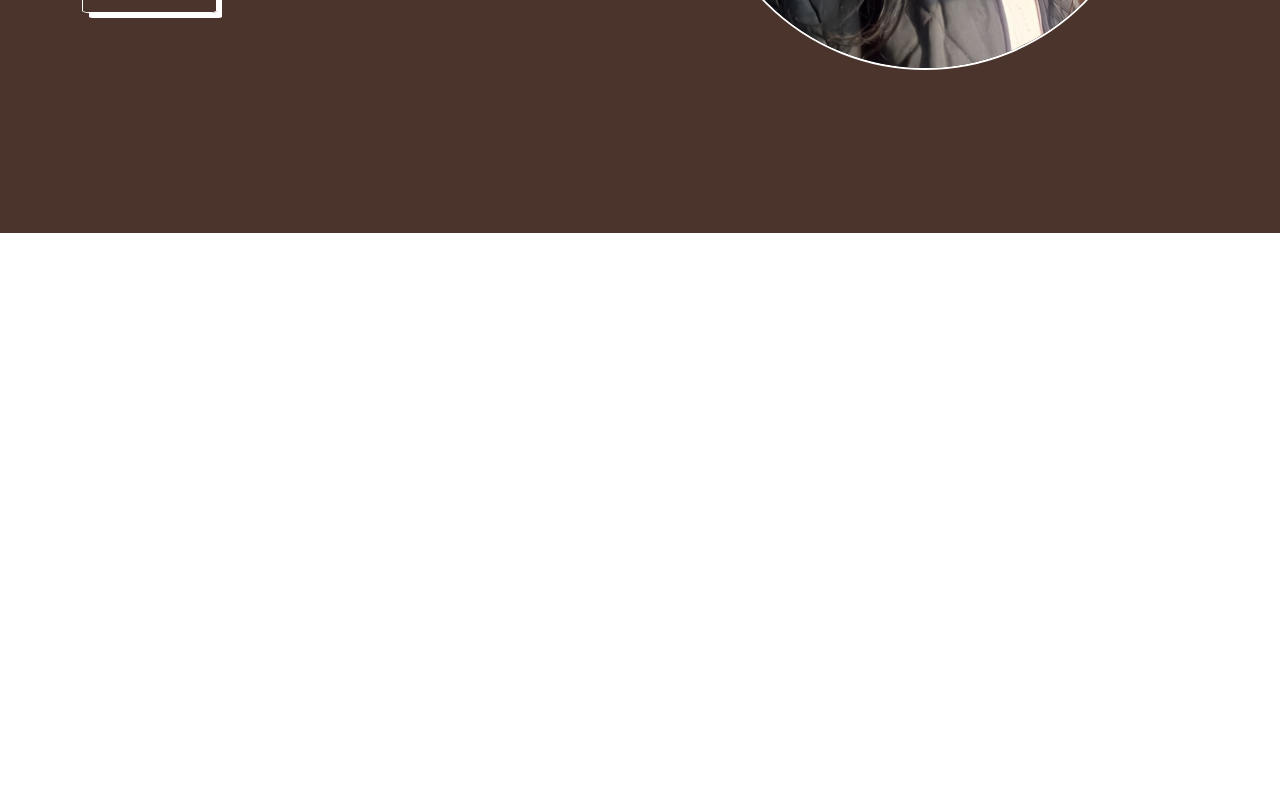
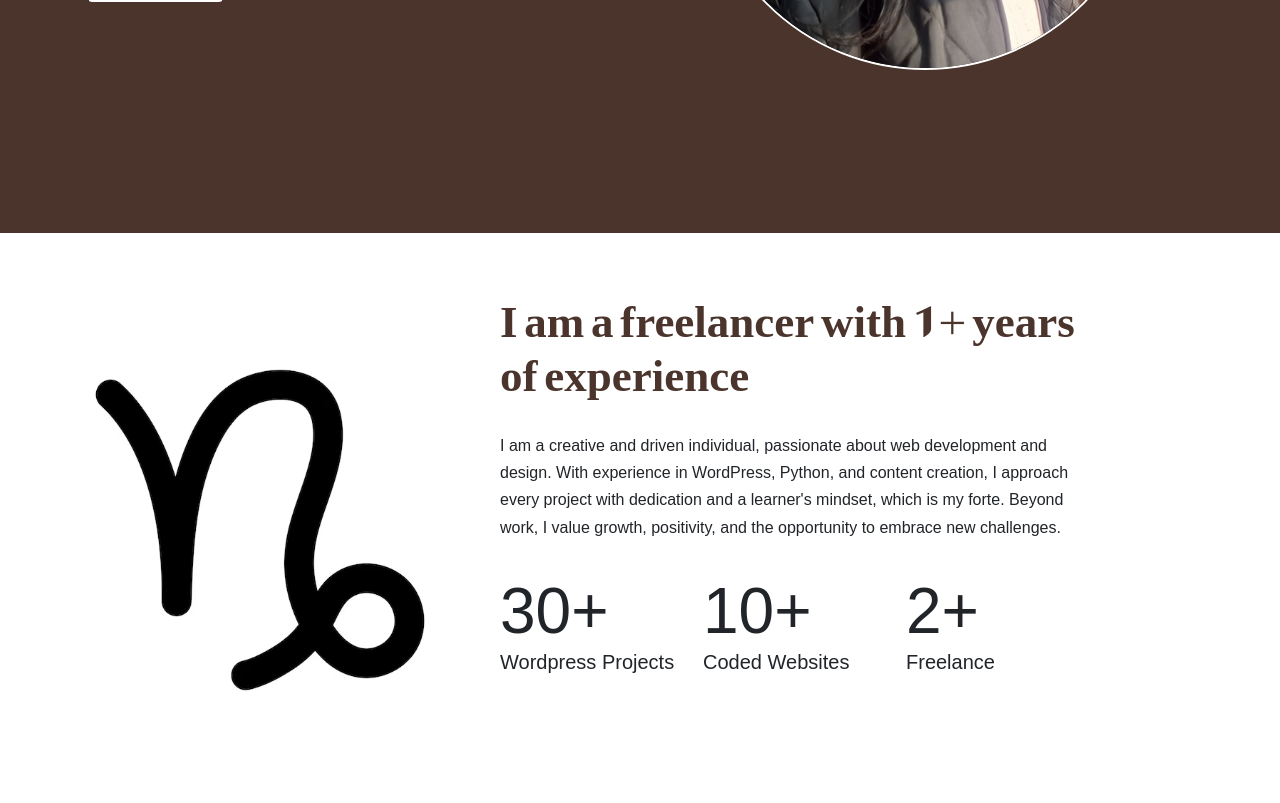
Before and after one commit to developology/RiddhiAgrawalPortfolio, a plain HTML site: page index.html in a window 1280 px wide. Shown: the part 653-1456 px from the top of the page. Before the commit the page ends 886 px from the top, so only its background shows below. Drawn offline with nearby package versions, Linux system fonts and the light colour scheme; a web font is replaced by a local one.

Commit message:
About me section

```diff
--- a/css/styles.css
+++ b/css/styles.css
@@ -34,13 +34,6 @@ body {
     display: flex;
     align-items:center;
     background-color:  #4a342c;
-}
-
-.home_h1 {
-    font-size: 50px;
-    font-weight: 550;
-    font-family: "Noto Nastaliq Urdu", serif;
-    padding-bottom: 20px;
 }
 
 .home_image {
@@ -116,3 +109,49 @@ body {
         padding-top: 20px;
     }
 }
+
+
+
+
+/*About me Section*/
+
+
+.about_div{
+    padding-right: 30px;
+    padding-left: 50px;
+}
+.about_image{
+    border: 2px solid rgb(255, 255, 255);
+    object-fit: cover;
+    height: 450px;
+    width: 450px;
+
+}
+
+.home_h1_about {
+    font-size: 45px;
+    font-weight: 550;
+    color: #4a342c;
+    font-family: "Noto Nastaliq Urdu", serif;
+}
+
+.about_para{
+line-height: 1.7;
+padding-top:35px;
+}
+
+
+@media (max-width: 767px) {
+    .about_div{
+        padding: 20px;
+        /* order: -1;  */
+    }
+    .about_image{
+        height: 270px;
+        width: 270px;
+    }
+    .home_h1_about{
+        font-size: 35px;
+
+    }
+}
--- a/index.html
+++ b/index.html
@@ -65,8 +65,6 @@
 <p class="subtitle text-white"> Based in Mumbai, Maharastra</p>
 <p class="text-white home_para"> I am a creative and driven individual, passionate about web development and design. With experience in WordPress, Python, and content creation, I approach every project with dedication and a learner's mindset, which is my forte. Beyond work, I value growth, positivity, and the opportunity to embrace new challenges. </p>
 <button type="button" class="btn home-button border border-1 border-white text-white">ABOUT ME</button>
-
-
   </div>
   <div class="col-lg-6 text-center pt-4">
     <img class="img-fluid home_image" src="images/Riddhi.png" alt="Riddhi-Image">
@@ -75,5 +73,38 @@
       </div>
     </div>
 
+
+
+    <!--About me Section-->
+
+    <div class="container-fluid">
+      <div class="container pt-5 pb-5">
+        <div class="row">
+          <div class="col-lg-4 pt-4">
+          <img class="img-fluid about_image" src="images/capricorn.png" alt="Riddhi_SunSign">
+          </div>
+
+          <div class="col-lg-7 about_div text-lg-start" >
+            <h1 class="home_h1_about"> I am a freelancer with 1+ years of experience</h1>
+            <p class="about_para"> I am a creative and driven individual, passionate about web development and design. With experience in WordPress, Python, and content creation, I approach every project with dedication and a learner's mindset, which is my forte. Beyond work, I value growth, positivity, and the opportunity to embrace new challenges. </p>
+            <div class="row pt-3">
+              <div class="col-lg-4 pb-5">
+                <span class="counter display-3 text-dark d-block">30+</span>
+                <span class="h5 text-gray counter_subtitle">Wordpress Projects </span>
+              </div>
+              <div class="col-lg-4 pb-5">
+                <span class="counter display-3 text-dark d-block">10+</span>
+                <span class="h5 text-gray counter_subtitle">Coded Websites</span>
+              </div>
+
+              <div class="col-lg-4 pb-5">
+                <span class="counter display-3 text-dark d-block">2+</span>
+                <span class="h5 text-gray counter_subtitle">Freelance</span>
+              </div>
+            </div>
+          </div>
+        </div>
+      </div>
+    </div>
     </body>
 </html>
```
Also changed, not shown: images/capricorn.png (added).
